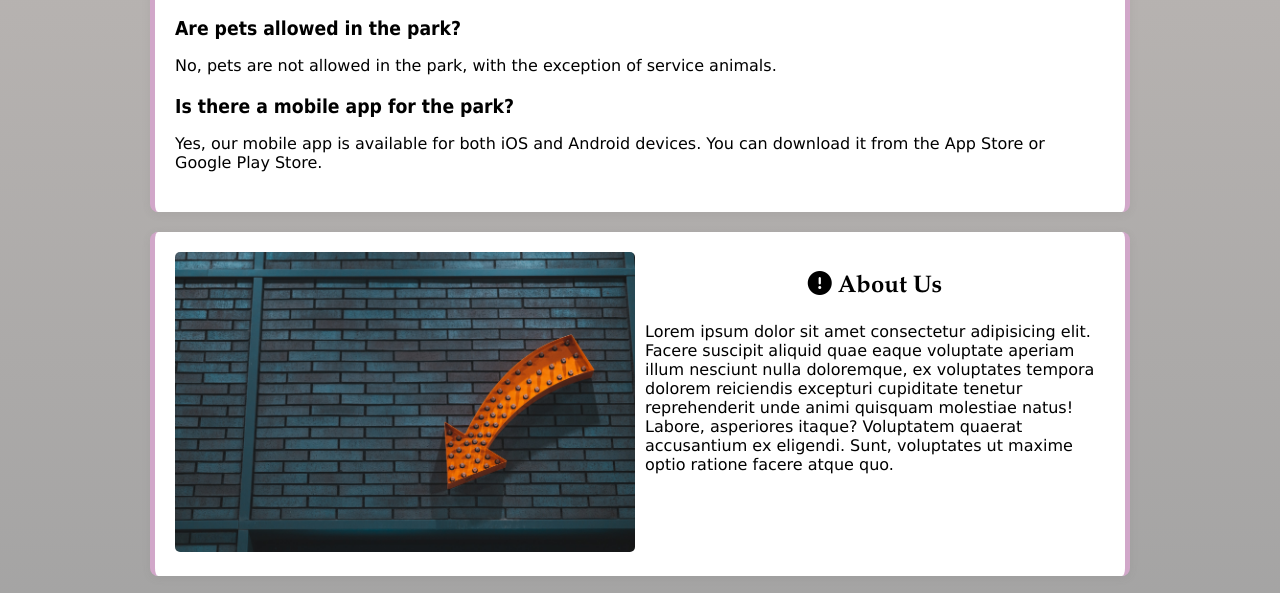
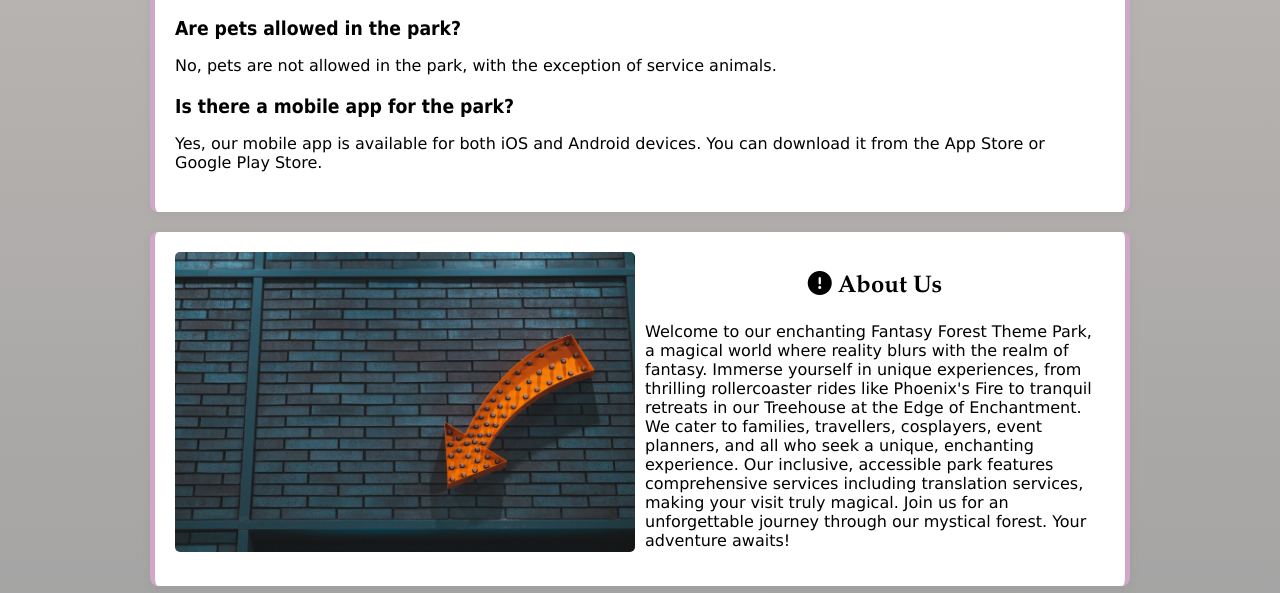
Before and after one commit to pavloteyfel/WD-Team, a plain HTML site: page booking.html in a window 1280 px wide. Shown: the part 2045-2638 px from the top of the page. Drawn offline with Linux system fonts and the light colour scheme.

Commit message:
added about us desciption

```diff
--- a/booking.html
+++ b/booking.html
@@ -29,8 +29,8 @@
                 <ul>
                     <li><a href="index.html"><i class="fa-solid fa-house"></i> <span class="menu-text"> Home</span></a>
                     </li>
-                    <li><a href="booking.html"><i class="fa-solid fa-circle-info"></i> <span
-                                class="menu-text"> Booking</span></a></li>
+                    <li><a href="booking.html"><i class="fa-solid fa-circle-info"></i> <span class="menu-text"></span>
+                                Booking</span></a></li>
                     <li><a href="attractions-services.html"><i class="fa-solid fa-binoculars"></i> <span
                                 class="menu-text"> Attractions &
                                 Services</span></a></li>
@@ -40,7 +40,8 @@
         <!-- Main part of a website with different sections -->
         <div class="main">
             <div class="logo-badge">
-                <div class="dragon-logo"><img src="images/dragon.svg"></div> <!-- source: https://freesvg.org/green-dragon-silhouette -->
+                <div class="dragon-logo"><img src="images/dragon.svg"></div>
+                <!-- source: https://freesvg.org/green-dragon-silhouette -->
                 <!-- Hero section with option to buy tickets -->
             </div>
             <div class="hero">
@@ -146,11 +147,13 @@
                 </div>
                 <div>
                     <h2 class="center"><i class="fa-solid fa-circle-exclamation"></i> About Us</h2>
-                    <p>Lorem ipsum dolor sit amet consectetur adipisicing elit. Facere suscipit aliquid quae eaque
-                        voluptate aperiam illum nesciunt nulla doloremque, ex voluptates tempora dolorem reiciendis
-                        excepturi cupiditate tenetur reprehenderit unde animi quisquam molestiae natus! Labore,
-                        asperiores itaque? Voluptatem quaerat accusantium ex eligendi. Sunt, voluptates ut maxime optio
-                        ratione facere atque quo.</p>
+                    <p>Welcome to our enchanting Fantasy Forest Theme Park, a magical world where reality blurs with the
+                        realm of fantasy. Immerse yourself in unique experiences, from thrilling rollercoaster rides
+                        like Phoenix's Fire to tranquil retreats in our Treehouse at the Edge of Enchantment. We cater
+                        to families, travellers, cosplayers, event planners, and all who seek a unique, enchanting
+                        experience. Our inclusive, accessible park features comprehensive services including translation
+                        services, making your visit truly magical. Join us for an unforgettable journey through our
+                        mystical forest. Your adventure awaits!</p>
                 </div>
             </section>
             <!-- Footer of a website, contains links, contact data and social links -->
```
